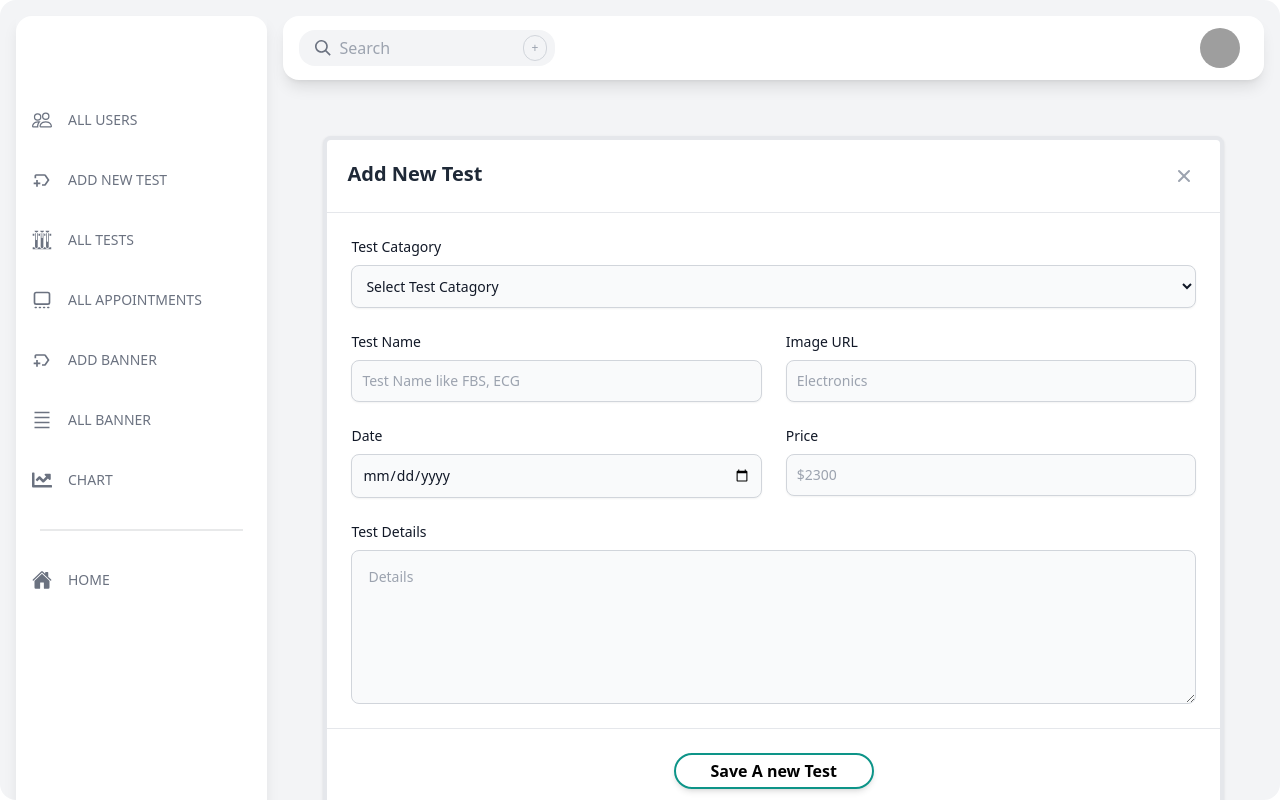
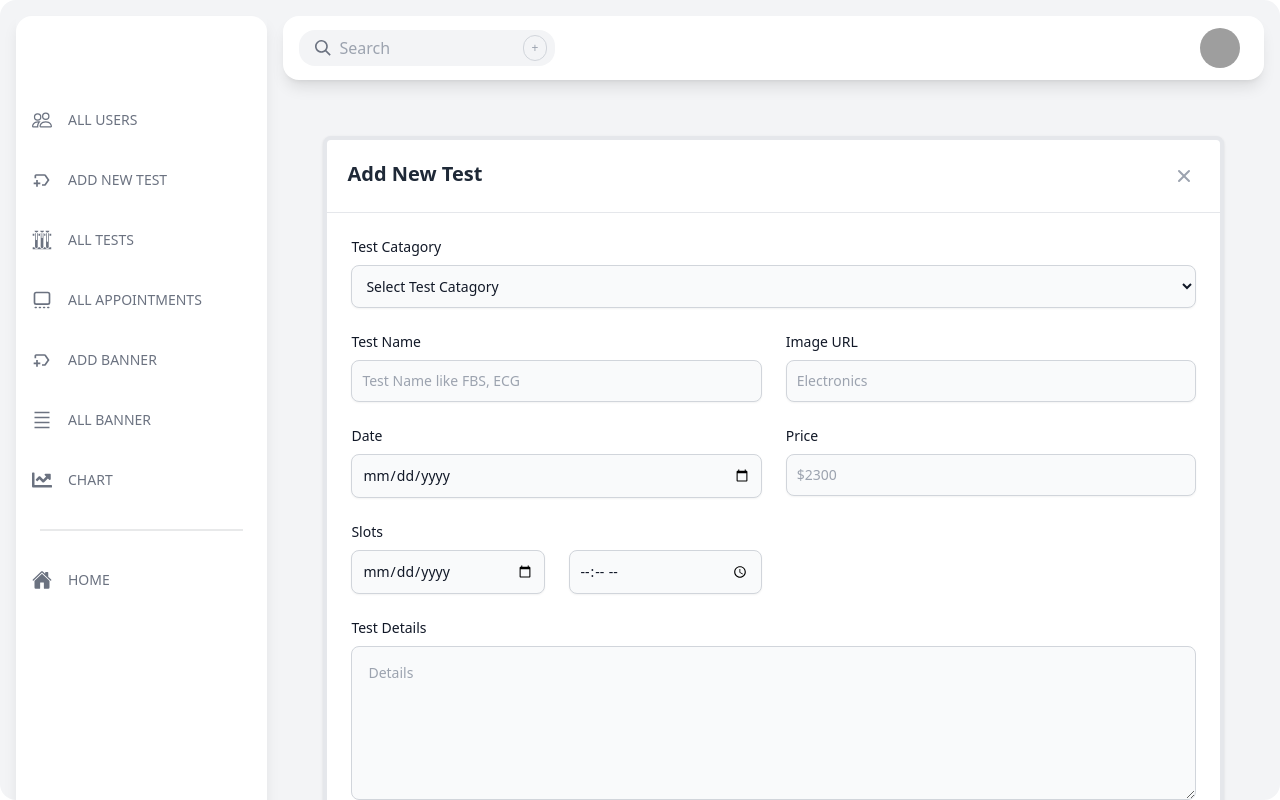
Before and after one commit to sakhawat-code-info/Revival-Diagnostic-Center-Project-3, a React (Vite) app: page /adminDashboard/addNewTest in a window 1280 px wide. Built offline with nearby package versions, Linux system fonts and the light colour scheme; no server answers; grey boxes are pictures that could not be loaded.

Commit message:
test data added to db seccesfully

```diff
--- a/package.json
+++ b/package.json
@@ -10,6 +10,7 @@
     "preview": "vite preview"
   },
   "dependencies": {
+    "axios": "^1.7.2",
     "cors": "^2.8.5",
     "dotenv": "^16.4.5",
     "express": "^4.19.2",
@@ -23,6 +24,7 @@
     "prop-types": "^15.8.1",
     "react": "^18.2.0",
     "react-dom": "^18.2.0",
+    "react-hook-form": "^7.51.5",
     "react-icons": "^5.2.1",
     "react-router-dom": "^6.23.1",
     "react-toastify": "^10.0.5",
--- a/src/AdminPages/AddNewTest.jsx
+++ b/src/AdminPages/AddNewTest.jsx
@@ -1,3 +1,5 @@
+import axios from "axios";
+import Swal from "sweetalert2";
 
 
 const AddNewTest = () => {
@@ -7,14 +9,51 @@ const AddNewTest = () => {
     const handleNewTestData = (e) => {
         e.preventDefault();
         const form = e.target;
+
         const testCatagory = form.testCatagory.value;
         const testName = form.testName.value;
         const testImageURL = form.testImageURL.value;
         const testDetails = form.testDetails.value;
         const testPrice = form.testPrice.value;
         const testAddDate = form.testAddDate.value;
+        const slotDate = form.slotDate.value;
+        const slotTime = form.slotTime.value;
 
-        console.log(testCatagory, testName, testImageURL, testDetails, testPrice, testAddDate)
+        const testData = {
+            testCatagory, testName, testImageURL, testDetails, testPrice, testAddDate, slotDate, slotTime
+        }
+
+
+        axios.post('http://localhost:5000/testData', testData)
+            .then(data => {
+                console.log(data.data.insertedId)
+                if (data.data.insertedId) {
+                    Swal.fire({
+                        // position: "top-end",
+                        icon: "success",
+                        title: "Test Data Saved Successfully",
+                        showConfirmButton: false,
+                        timer: 1500
+                    });
+                    // navigate('/myQueries');
+                }
+                form.reset();
+            })
+            .catch(function (error) {
+                console.log(error);
+            });
+
+
+
+
+
+
+
+
+
+
+
+
     }
 
 
@@ -73,6 +112,22 @@ const AddNewTest = () => {
                                 <input type="number" name="testPrice" id="testPrice" className="shadow-sm bg-gray-50 border border-gray-300 text-gray-900 sm:text-sm rounded-lg focus:ring-cyan-600 focus:border-cyan-600 block w-full p-2.5" placeholder="$2300" required />
                             </div>
 
+
+                            <div className="col-span-6 sm:col-span-3 ">
+                                <label className="text-sm font-medium text-gray-900 block mb-2">Slots</label>
+
+
+                                {/* <input type="date" name="slotDate" required /> */}
+                                {/* <input type="time" name="slotTime" required /> */}
+
+                                <div className="flex gap-6">
+                                    <input type="date" name="slotDate" id="" className="shadow-sm bg-gray-50 border border-gray-300 text-gray-900 sm:text-sm rounded-lg focus:ring-cyan-600 focus:border-cyan-600 block w-full p-2.5" placeholder="Slot Date" required />
+                                    <input type="time" name="slotTime" id="" className="shadow-sm bg-gray-50 border border-gray-300 text-gray-900 sm:text-sm rounded-lg focus:ring-cyan-600 focus:border-cyan-600 block w-full p-2.5" placeholder="Slot Time" required />
+                                </div>
+                            </div>
+
+
+
                             <div className="col-span-full">
                                 <label className="text-sm font-medium text-gray-900 block mb-2">Test Details</label>
                                 <textarea id="testDetails" name="testDetails" rows="6" className="bg-gray-50 border border-gray-300 text-gray-900 sm:text-sm rounded-lg focus:ring-cyan-600 focus:border-cyan-600 block w-full p-4" placeholder="Details" required></textarea>
```
Also changed, not shown: 2 other files (tests, documents, lock files or other folders).
